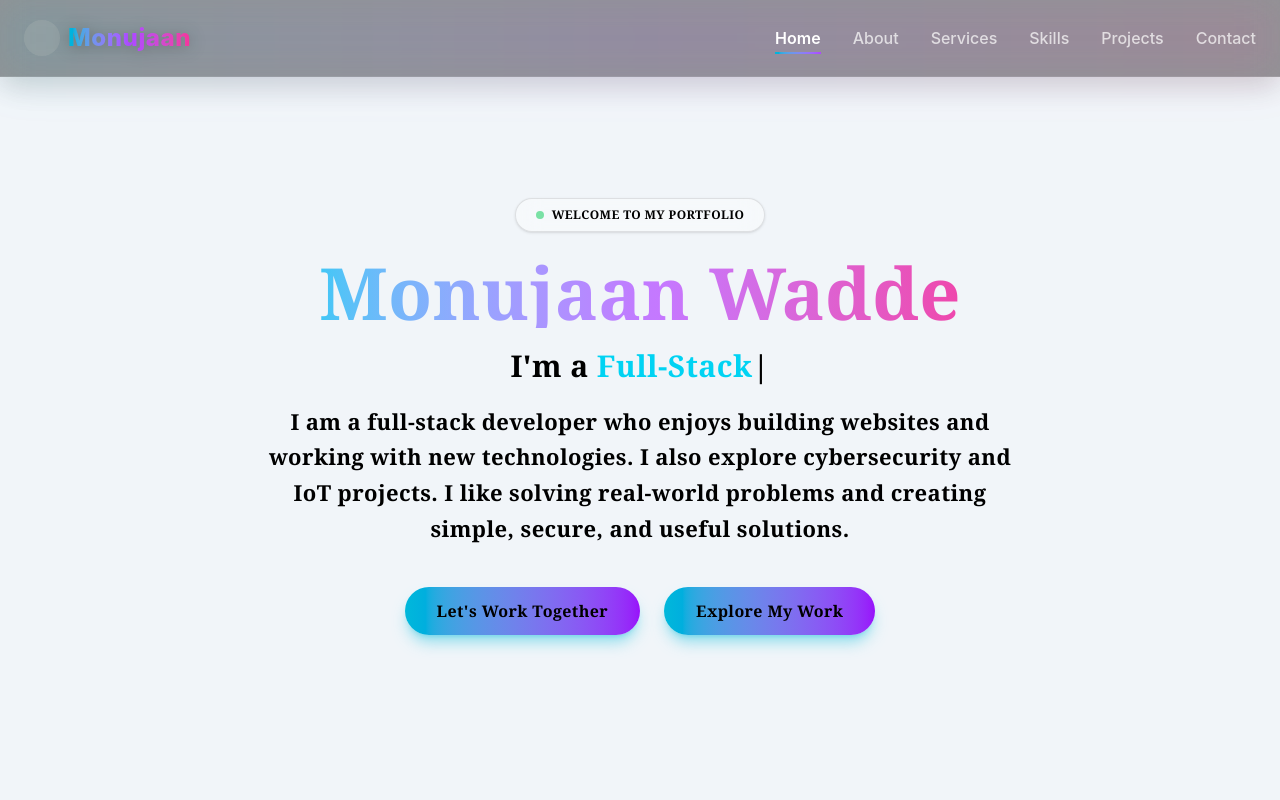
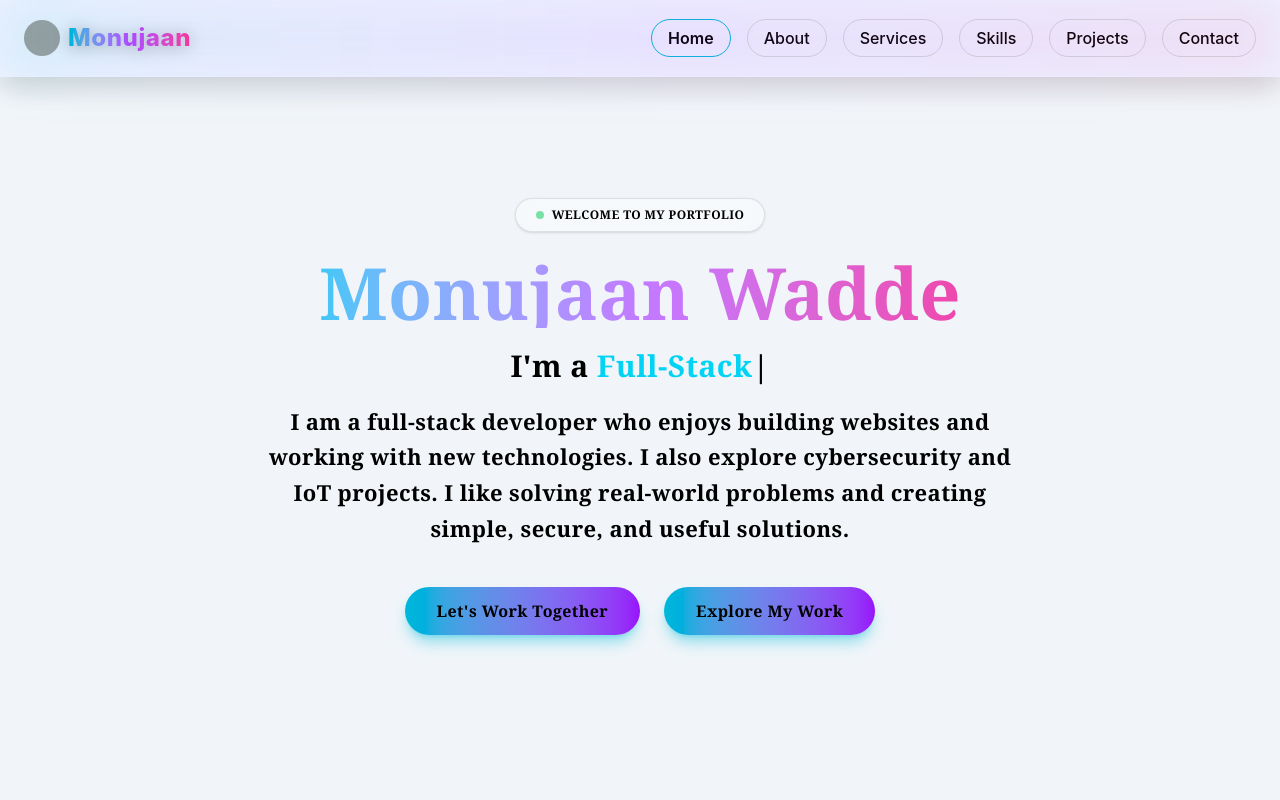
Before and after one commit to monujaanwadde360/portfolio_website_personal, a React (Vite) app: page / in a window 1280 px wide. Shown: the top 800 px of the page. Built offline with nearby package versions, Linux system fonts and the light colour scheme; grey boxes are pictures that could not be loaded.

Commit message:
Refactor Navbar component for consistency and clarity

```diff
--- a/src/components/Navbar.jsx
+++ b/src/components/Navbar.jsx
@@ -1,59 +1,66 @@
-import { useEffect, useState } from "react"
-import { FaBars, FaTimes } from "react-icons/fa"
-import logo from "../assets/logo.ico"
+import { useEffect, useState } from "react";
+import { FaBars, FaTimes } from "react-icons/fa";
+import logo from "../assets/logo.ico";
 
 function Navbar() {
-  const [sticky, setSticky] = useState(false)
-  const [menuOpen, setMenuOpen] = useState(false)
-  const [active, setActive] = useState("home")
+  const [sticky, setSticky] = useState(false);
+  const [menuOpen, setMenuOpen] = useState(false);
+  const [active, setActive] = useState("home");
 
   useEffect(() => {
     const handleScroll = () => {
-      setSticky(window.scrollY > 20)
+      setSticky(window.scrollY > 20);
 
-      const sections = document.querySelectorAll("section")
+      const sections = document.querySelectorAll("section");
       sections.forEach((section) => {
-        const rect = section.getBoundingClientRect()
-        const id = section.getAttribute("id")
+        const rect = section.getBoundingClientRect();
+        const id = section.getAttribute("id");
+
         if (rect.top <= 150 && rect.bottom >= 150) {
-          setActive(id)
+          setActive(id);
         }
-      })
-    }
+      });
+    };
 
     const handleResize = () => {
       if (window.innerWidth >= 768) {
-        setMenuOpen(false)
+        setMenuOpen(false);
       }
-    }
+    };
 
-    window.addEventListener("scroll", handleScroll)
-    window.addEventListener("resize", handleResize)
+    window.addEventListener("scroll", handleScroll);
+    window.addEventListener("resize", handleResize);
 
     return () => {
-      window.removeEventListener("scroll", handleScroll)
-      window.removeEventListener("resize", handleResize)
-    }
-  }, [])
+      window.removeEventListener("scroll", handleScroll);
+      window.removeEventListener("resize", handleResize);
+    };
+  }, []);
 
-  const navItems = ["home", "about", "services", "skills", "projects", "contact"]
+  const navItems = [
+    "home",
+    "about",
+    "services",
+    "skills",
+    "projects",
+    "contact",
+  ];
 
   return (
     <nav
       className={`fixed top-0 left-0 w-full z-50 transition-all duration-500
       ${
         sticky
-      ? "py-4 bg-black/40 backdrop-blur-xl shadow-[0_10px_30px_rgba(0,0,0,0.15)] border-b border-white/20"
-      : "py-5 bg-black/40 backdrop-blur-md border-b border-white/10 shadow-[0_10px_30px_rgba(0,0,0,0.15)]"
+          ? "py-4 bg-indigo-100 backdrop-blur-xl shadow-[0_10px_30px_rgba(0,0,0,0.15)] border-b border-white/20"
+          : "py-5 bg-indigo-50 backdrop-blur-md border-b border-white/10 shadow-[0_10px_30px_rgba(0,0,0,0.15)]"
       }`}
     >
-      {/* Gradient Glow Layer */}
+      {/* Gradient Glow */}
       <div className="absolute inset-0 pointer-events-none">
         <div className="absolute inset-0 bg-gradient-to-r from-cyan-500/10 via-purple-500/10 to-pink-500/10 blur-xl"></div>
       </div>
 
       <div className="max-w-7xl mx-auto px-6 flex justify-between items-center">
-
         {/* LOGO */}
         <div className="flex items-center gap-2 cursor-pointer group">
           <img
@@ -62,44 +69,37 @@ function Navbar() {
             className="w-9 h-9 rounded-full transition duration-300 group-hover:scale-110"
           />
 
-          <span className="text-2xl font-extrabold tracking-wide
+          <span
+            className="text-2xl font-extrabold tracking-wide
             bg-gradient-to-r from-cyan-500 via-purple-500 to-pink-500
             bg-clip-text text-transparent
-            drop-shadow-[0_2px_8px_rgba(0,0,0,0.3)]">
+            drop-shadow-[0_2px_8px_rgba(0,0,0,0.3)]"
+          >
             Monujaan
           </span>
         </div>
 
         {/* DESKTOP MENU */}
-        <ul className="hidden md:flex items-center space-x-8 font-medium text-base">
+        <ul className="hidden md:flex items-center space-x-4 font-medium text-base">
           {navItems.map((item) => (
-            <li key={item} className="relative group">
+            <li key={item}>
               <a
                 href={`#${item}`}
-                className={`transition-all duration-300 ${
+                className={`px-4 py-2 border rounded-full transition-all duration-300 ${
                   active === item
-                    ? "text-white font-semibold"
-                    : "text-white/70 hover:text-purple-500"
+                    ? "border-cyan-500 text-black font-semibold"
+                    : "border-gray-300 text-black hover:border-cyan-500"
                 }`}
               >
                 {item.charAt(0).toUpperCase() + item.slice(1)}
               </a>
-
-              {/* Animated Underline */}
-              <span
-                className={`absolute left-0 -bottom-1 h-[2px] bg-gradient-to-r from-cyan-500 to-purple-500 transition-all duration-300 ${
-                  active === item
-                    ? "w-full"
-                    : "w-0 group-hover:w-full"
-                }`}
-              ></span>
             </li>
           ))}
         </ul>
 
         {/* MOBILE BUTTON */}
         <button
-          className="md:hidden text-white text-2xl hover:scale-110 transition"
+          className="md:hidden text-black text-2xl hover:scale-110 transition"
           onClick={() => setMenuOpen(!menuOpen)}
         >
           {menuOpen ? <FaTimes /> : <FaBars />}
@@ -108,22 +108,22 @@ function Navbar() {
 
       {/* MOBILE MENU */}
       <div
-        className={`absolute top-full right-4 w-56 backdrop-blur-2xl bg-white/80 rounded-2xl border border-white/30 shadow-xl transition-all duration-300 ${
+        className={`md:hidden absolute top-full right-4 mt-2 w-64 backdrop-blur-2xl bg-white/80 rounded-2xl border border-white/30 shadow-xl transition-all duration-300 ${
           menuOpen
-            ? "opacity-100 translate-y-2"
+            ? "opacity-100 translate-y-0"
             : "opacity-0 -translate-y-5 pointer-events-none"
         }`}
       >
-        <ul className="flex flex-col p-5 space-y-4 text-lg bg-white/70 rounded-md">
+        <ul className="flex flex-col items-center p-5 space-y-3">
           {navItems.map((item) => (
-            <li key={item} className="group">
+            <li key={item}>
               <a
                 href={`#${item}`}
                 onClick={() => setMenuOpen(false)}
-                className={`block transition ${
+                className={`inline-block px-5 py-2 border rounded-full transition-all duration-300 ${
                   active === item
-                    ? "text-blue-600 font-semibold"
-                    : "text-black hover:text-indigo-500"
+                    ? "border-blue-500 bg-blue-50 text-blue-600 font-semibold"
+                    : "border-gray-300 text-black hover:border-indigo-500 hover:text-indigo-500"
                 }`}
               >
                 {item.charAt(0).toUpperCase() + item.slice(1)}
@@ -133,7 +133,7 @@ function Navbar() {
         </ul>
       </div>
     </nav>
-  )
+  );
 }
 
-export default Navbar
+export default Navbar;
```
Lines whose indentation alone changed are shown as unchanged.
